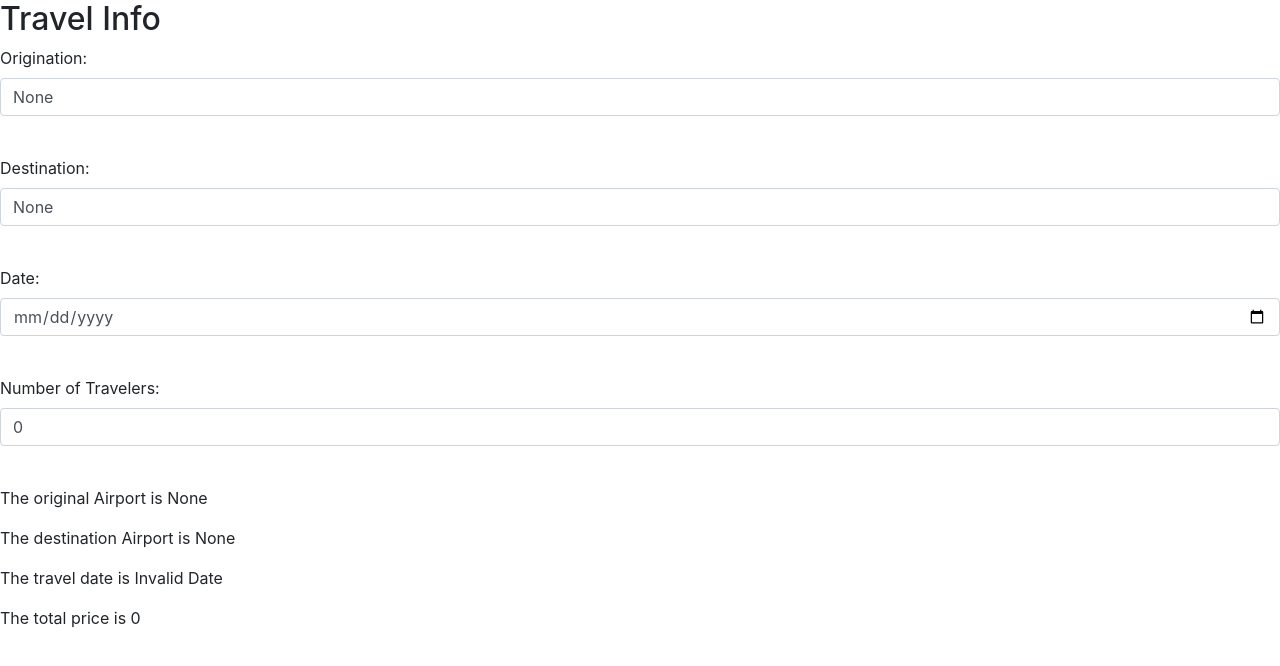
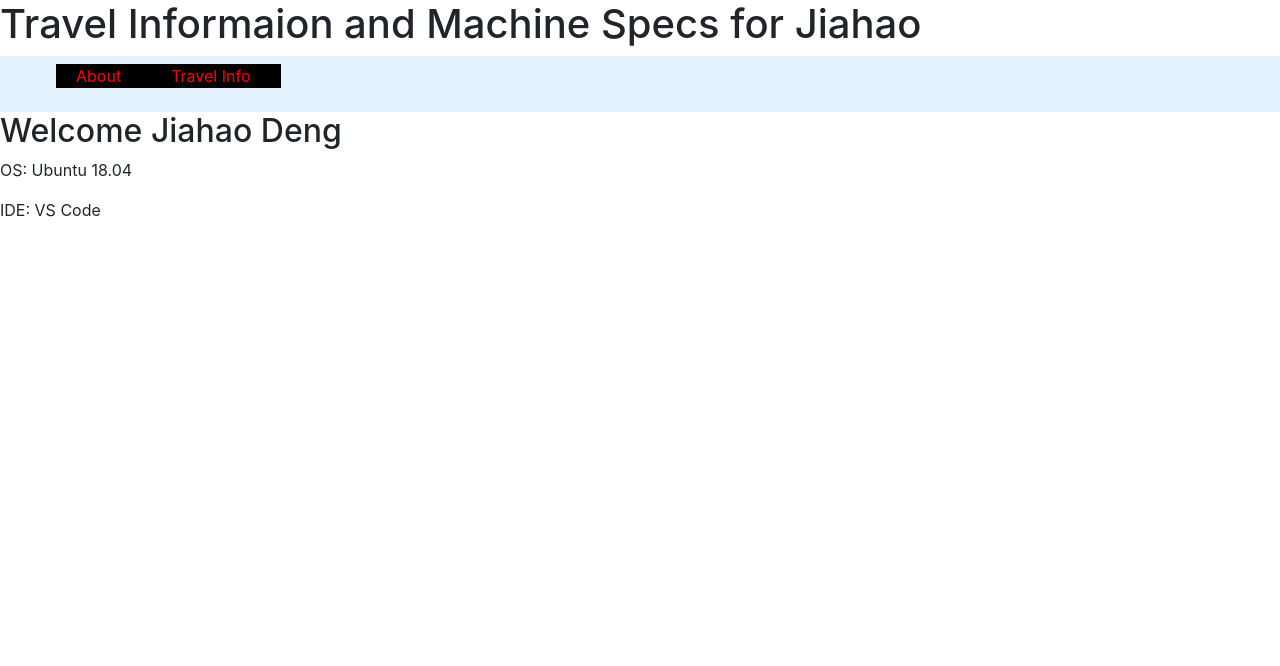
Before and after one commit to petershenxdf/Jiahao-Travel, an Angular app: page /about in a window 1280 px wide. Before the commit this address led to /. Shown: the top 666 px of the page. Built offline with nearby package versions, Linux system fonts and the light colour scheme.

Commit message:
finish homework 3

```diff
--- a/src/app/app-routing.module.ts
+++ b/src/app/app-routing.module.ts
@@ -1,10 +1,16 @@
-import { NgModule } from '@angular/core';
+import { NgModule, Component } from '@angular/core';
 import { Routes, RouterModule } from '@angular/router';
+import {TravelInfoComponent} from './components/travel-info/travel-info.component';
+import {AboutComponent} from './components/about/about.component'
+const routes: Routes = [
+  {path:'travel-info',component:TravelInfoComponent},
+  {path:'about',component:AboutComponent}
 
-const routes: Routes = [];
+];
 
 @NgModule({
   imports: [RouterModule.forRoot(routes)],
   exports: [RouterModule]
 })
 export class AppRoutingModule { }
+export const routingComponents=[TravelInfoComponent,AboutComponent];
--- a/src/app/app.component.css
+++ b/src/app/app.component.css
@@ -0,0 +1,10 @@
+#navigationBarList li{
+  float: left;
+  list-style: none;
+  background-color: black
+}
+#navigationBarList a{
+  margin-right: 10px;
+  color: red;
+  padding: 20px;
+}
--- a/src/app/app.component.html
+++ b/src/app/app.component.html
@@ -1,5 +1,14 @@
 <div>
-  <app-travel-info>
+  <h1>Travel Informaion and Machine Specs for Jiahao</h1>
+</div>
 
-  </app-travel-info>
-</div>
+
+<nav nav class="navbar navbar-light" style="background-color: #e3f2fd;">
+  <ul id="navigationBarList">
+    <li><a routerLink='about'>About</a></li>
+    <li><a routerLink='travel-info'>Travel Info</a></li>
+  </ul>
+</nav>
+
+
+<router-outlet></router-outlet>
--- /dev/null
+++ b/src/app/components/about/about.component.html
@@ -0,0 +1,6 @@
+
+<h2>Welcome {{title}}</h2>
+
+<p>OS: Ubuntu 18.04</p>
+
+<p>IDE: VS Code</p>
--- /dev/null
+++ b/src/app/components/about/about.component.ts
@@ -0,0 +1,15 @@
+import { Component, OnInit } from '@angular/core';
+
+@Component({
+  selector: 'app-about',
+  templateUrl: './about.component.html',
+  styleUrls: ['./about.component.css']
+})
+export class AboutComponent implements OnInit {
+
+  constructor() { }
+  title:string='Jiahao Deng';
+  ngOnInit(): void {
+  }
+
+}
```
Also changed, not shown: src/app/app.module.ts (+4 -3 lines), src/app/components/about/about.component.css (added), 1 other file (tests, documents, lock files or other folders).
